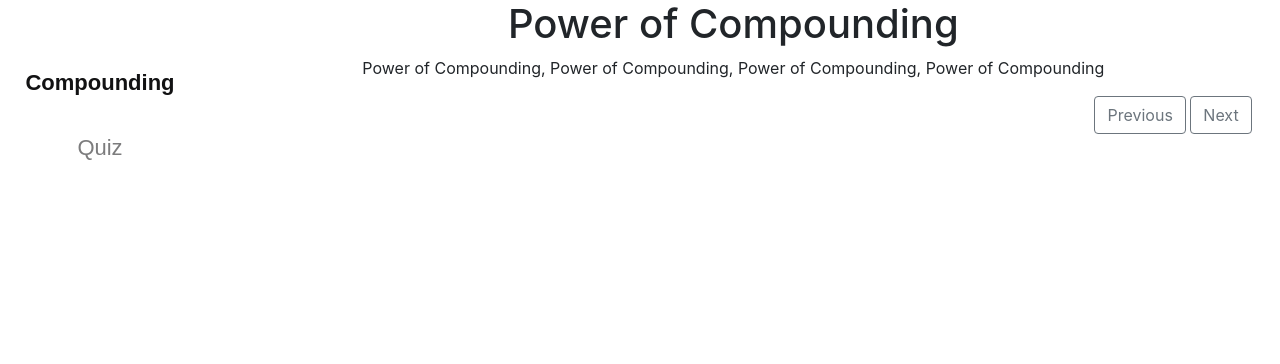
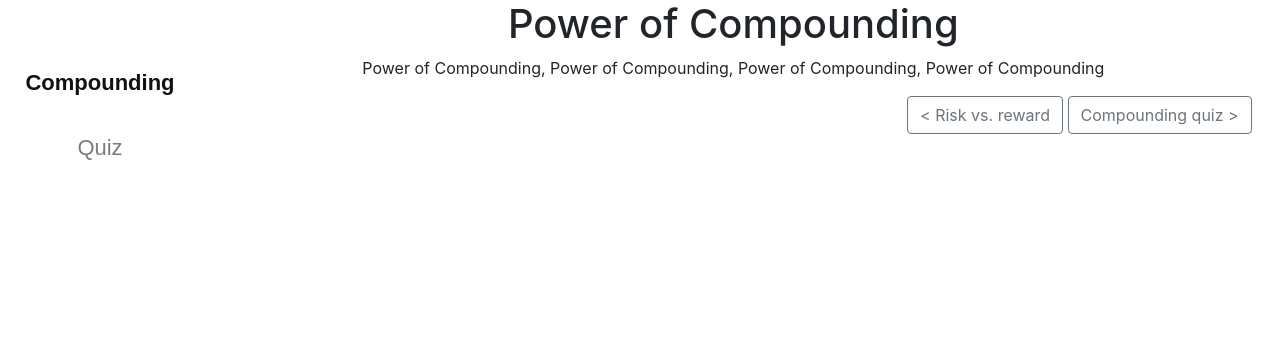
Before and after one commit to Mzisbrod/investips, a Flask app: page /class/Compounding in a window 1280 px wide. Shown: the part 56-420 px from the top of the page. Run offline with Flask 3, Linux system fonts and the light colour scheme; some libraries are stand-ins or nearby versions.

Commit message:
Updated Base File

```diff
--- a/server.py
+++ b/server.py
@@ -27,7 +27,7 @@ classes_content = {
         'media_content': "video",
         'prev': "bonds",
         'prev_module': "classes_content",
-        'next': "risk_vs_reward_quiz",
+        'next': "Risk vs. Reward Quiz",
         'next_module': "quiz_content",
     },
     'Compounding': {
@@ -37,7 +37,7 @@ classes_content = {
         'media_content': "video",
         'prev': "Risk vs. Reward",
         'prev_module': "classes_content",
-        'next': "compounding_quiz",
+        'next': "Compounding Quiz",
         'next_module': "quiz_content",
     },
     # Add more classes as needed
@@ -53,7 +53,7 @@ quiz_content = {
         'next': "Risk vs. Reward",
         'next_module': "classes_content",
     },
-    'risk_vs_reward_quiz': {
+    'Risk vs. Reward Quiz': {
         'module': "quiz_content",
         'title': 'Risk vs. Reward Quiz',
         'text_content': 'Company A and Company B have these characteristics',
@@ -64,7 +64,7 @@ quiz_content = {
         'next': "Compounding",
         'next_module': "classes_content",
     },
-    'compounding_quiz': {
+    'Compounding Quiz': {
         'module': "quiz_content",
         'title': 'Compounding Quiz',
         'text_content': 'Company A and Company B have these characteristics',
@@ -72,10 +72,10 @@ quiz_content = {
         'solution': 'Apple',
         'prev': "Compounding",
         'prev_module': "classes_content",
-        'next': "final_quiz",
+        'next': "Final Quiz",
         'next_module': "quiz_content",
     },
-    'final_quiz': {
+    'Final Quiz': {
         'module': "quiz_content",
         'title': 'Final Quiz',
         'text_content': 'Company A and Company B have these characteristics',
@@ -84,6 +84,18 @@ quiz_content = {
         'next': "results",
         'next_module': "results.html",
     },
+}
+score = {
+    'Risk vs. Reward Quiz': 0,
+    'Compounding Quiz': 0,
+    'Final Quiz': 0,
+
+}
+
+score_to_class = {
+    'Risk vs. Reward Quiz': 'Risk vs. Reward',
+    'Compounding Quiz': 'Compounding',
+    'Final Quiz': 'stocks',
 }
 
 
@@ -102,71 +114,36 @@ def class_info(class_name):
     else:
         return "Class not found", 404
 
-@app.route('/quiz/<quiz_name>')
+from flask import request, session
+
+@app.route('/quiz/<quiz_name>', methods=['GET', 'POST'])
 def quiz_info(quiz_name):
     content = quiz_content.get(quiz_name, None)
-    if content:
-        # if quiz_name == 'risk_vs_reward':
-        #     session['start_time'] = datetime.utcnow().isoformat()
-        #     session['answers'] = {}
-        return render_template('quiz.html', content=content, quiz_name=quiz_name)
-    else:
+    if not content:
         return "Quiz not found", 404
+    # Normal GET request handling
+    return render_template('quiz.html', content=content, quiz_name=quiz_name)
 
-@app.route('/record_quiz_answer', methods=['POST'])
-def record_quiz_answer():
-    quiz_name = request.form['quiz_name']
-    answer = request.form['answer']
-    correct_answer = quiz_content[quiz_name]['pop_quiz']['correct_answer']
+@app.route('/submit_quiz/<quiz_name>', methods=['POST'])
+def submit_quiz(quiz_name):
+    submitted_answer = request.form.get('selected_answer')
 
-    # Record the answer and check if it's correct
-    session['answers'][quiz_name] = answer
-    is_correct = answer == correct_answer
+    correct_answer = quiz_content[quiz_name]['solution']
 
-    return jsonify(success=True, correct=is_correct)
+    # Check if the answer is correct
+    if submitted_answer == correct_answer:
+        # Update the score for the quiz_name if the answer is correct
+        score[quiz_name] = 1
+    print(f"submit quiz route report:\n submitted answer = {submitted_answer}\n"
+          f"correct answer = {correct_answer}\n score dict: {score}")
+    # No need to return anything as per the requirements
+    return '', 204  # HTTP 204 No Content response
 
-
-
-@app.route('/class/<class_name>/class_quiz')
-def class_quiz(class_name):
-    class_content = class_quizzes_content.get(class_name)
-
-    return render_template('class_quiz.html', content=class_content)
-
-@app.route('/update_quiz_score', methods=['POST'])
-def update_quiz_score():
-    data = request.get_json()
-    quiz_name = data['quiz_name']
-
-    print("BEFORE:   \n", class_quizzes_content[quiz_name])
-
-    # Check if the quiz exists in the class_quizzes_content dictionary
-    if quiz_name in class_quizzes_content:
-        class_quizzes_content[quiz_name]['score'] = "1"
-
-        print("AFTER:   \n", class_quizzes_content[quiz_name])
-        return jsonify(success=True, message="Score updated successfully")
-    else:
-        return jsonify(success=False, message="Quiz not found"), 404
 
 @app.route('/results')
 def results():
-    total_score = sum(int(quiz['score']) for quiz in class_quizzes_content.values() if 'score' in quiz)
-    # Assuming you also want to display a title or other content
-    content = {
-        'title': 'Quiz Results',
-        'total_score': total_score
-    }
-    return render_template('results.html', content=content)
-
-
-
-
-
-
-
-
-
+    user_score = sum(score.values())/len(score.keys())*100
+    return render_template('results.html', results=score, score=user_score, score_class=score_to_class)
 
 
 
--- a/static/scripts.js
+++ b/static/scripts.js
@@ -0,0 +1,23 @@
+$(document).ready(function() {
+    $('#quizForm').on('submit', function(e) {
+        e.preventDefault();  // Prevent default form submission behavior
+
+        var formData = $(this).serialize();  // Serialize the form data for sending
+        var actionUrl = $(this).attr('action');  // Get the action URL from the form attribute
+
+        $.ajax({
+            type: "POST",
+            url: actionUrl,
+            data: formData,
+            success: function(response) {
+                alert('Your answer has been submitted successfully!');
+                console.log('Response:', response);
+                // You can add any additional actions to perform on success here
+            },
+            error: function(xhr, status, error) {
+                alert('Error submitting your answer. Please try again.');
+                console.error('Error:', xhr.responseText);
+            }
+        });
+    });
+});
--- a/templates/class.html
+++ b/templates/class.html
@@ -7,16 +7,16 @@
         {% if class_name == "stocks" %}
         {% else %}
             <a href="{{ url_for('class_info', class_name=content.prev) }}" class="btn btn-outline-secondary">
-                Previous <i class="fas fa-arrow-right"></i>
+                < {{ content.prev | capitalize }} <i class="fas fa-arrow-right"></i>
             </a>
         {% endif %}
         {% if content.module == 'basics' %}
             <a href="{{ url_for('class_info', class_name=content.next) }}" class="btn btn-outline-secondary">
-                Next <i class="fas fa-arrow-right"></i>
+                {{ content.next | capitalize }} ><i class="fas fa-arrow-right"></i>
             </a>
         {% else %}
             <a href="{{ url_for('quiz_info', quiz_name=content.next) }}" class="btn btn-outline-secondary">
-            Next <i class="fas fa-arrow-right"></i>
+            {{ content.next | capitalize }} ><i class="fas fa-arrow-right"></i>
         </a>
         {% endif %}
     </div>
--- a/templates/layout.html
+++ b/templates/layout.html
@@ -30,7 +30,7 @@
             <a class="nav-link" href="{{ url_for('class_info', class_name='stocks') }}">Basics</a>
             <a class="nav-link" href="{{ url_for('class_info', class_name='Risk vs. Reward') }}">Risk vs. Reward</a>
             <a class="nav-link" href="{{ url_for('class_info', class_name='Compounding') }}">Power of Compounding</a>
-            <a class="nav-link" href="{{ url_for('quiz_info', quiz_name='final_quiz') }}">Final Quiz</a>
+            <a class="nav-link" href="{{ url_for('quiz_info', quiz_name='Final Quiz') }}">Final Quiz</a>
         </div>
         <form class="form-inline my-2 my-lg-0">
             <input class="form-control mr-sm-2" type="search" placeholder="Search" aria-label="Search">
--- a/templates/layout_sidebar.html
+++ b/templates/layout_sidebar.html
@@ -10,6 +10,7 @@
       <script src="http://code.jquery.com/jquery-3.3.1.min.js"></script>
       <script src="https://code.jquery.com/ui/1.12.0/jquery-ui.min.js"></script>
       <link rel="stylesheet" href="http://code.jquery.com/ui/1.12.1/themes/base/jquery-ui.css">
+      <script src="{{ url_for('static', filename='scripts.js') }}"></script>
 
       <!-- Bootstrap CSS -->
       <link rel="stylesheet" href="https://stackpath.bootstrapcdn.com/bootstrap/4.2.1/css/bootstrap.min.css">
@@ -29,7 +30,7 @@
             <a class="nav-link" href="{{ url_for('class_info', class_name='stocks') }}">Basics</a>
             <a class="nav-link" href="{{ url_for('class_info', class_name='Risk vs. Reward') }}">Risk vs. Reward</a>
             <a class="nav-link" href="{{ url_for('class_info', class_name='Compounding') }}">Power of Compounding</a>
-            <a class="nav-link" href="{{ url_for('quiz_info', quiz_name='final_quiz') }}">Final Quiz</a>
+            <a class="nav-link" href="{{ url_for('quiz_info', quiz_name='Final Quiz') }}">Final Quiz</a>
         </div>
         <form class="form-inline my-2 my-lg-0">
             <input class="form-control mr-sm-2" type="search" placeholder="Search" aria-label="Search">
@@ -42,6 +43,7 @@
         <div class="row">
             <!-- Sidebar -->
             <div class="col-md-2 sidebar">
+            {% if content %}
                 {% if content.module == "basics" %}
                     <a class="active">{{ content.module | capitalize }}</a>
                     <a href="{{ url_for('class_info', class_name='stocks') }}">Stocks</a>
@@ -50,6 +52,7 @@
                     <a class="active">{{ class_name | capitalize }}</a>
                     <a href="{{ url_for('quiz_info', quiz_name=content.next) }}">Quiz</a>
                 {% endif %}
+            {% endif %}
             </div>
 
             <!-- Content -->
```
Also changed, not shown: templates/quiz.html (+26 -7 lines), templates/results.html (+12 -37 lines).
